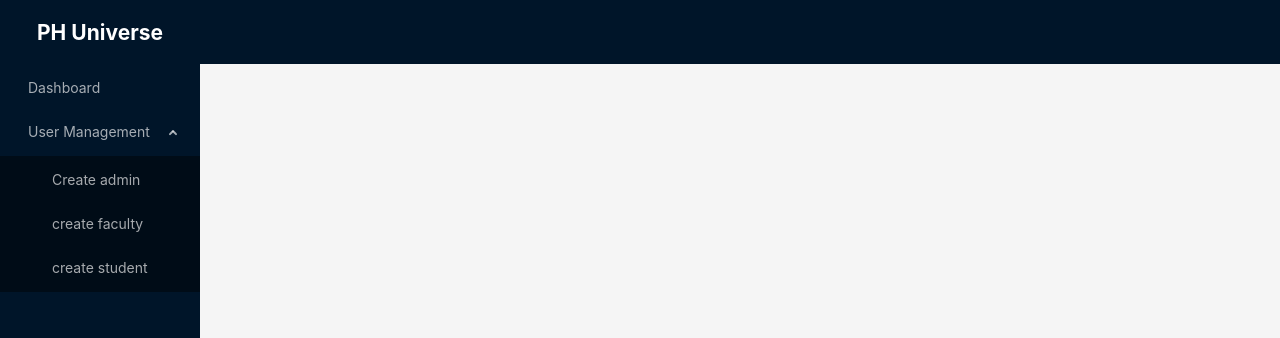
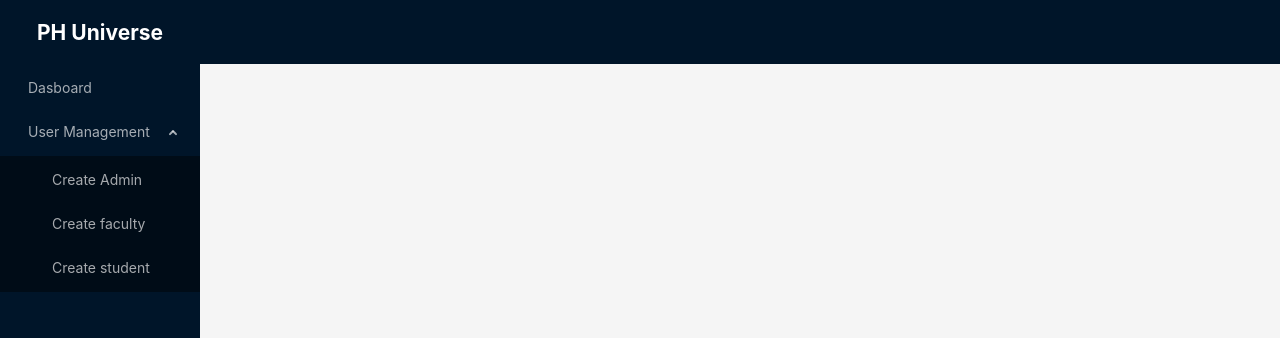
Before and after one commit to Atik074/PH-Univrese-client, a React (Vite) app: page / in a window 1280 px wide. Both pictures are taken after a click on the element "User Management". Shown: the top 338 px of the page. Built offline with nearby package versions, Linux system fonts and the light colour scheme.

Commit message:
sidebar route added dynamically

```diff
--- a/src/components/layout/MainLayout.tsx
+++ b/src/components/layout/MainLayout.tsx
@@ -1,32 +1,33 @@
-import { Layout, Menu, MenuProps } from "antd";
-import { NavLink, Outlet } from "react-router-dom";
+import { Layout, Menu} from "antd";
+import {  Outlet } from "react-router-dom";
+import { adminSidebarItems } from "../../routes/admin.routes";
 const { Header, Content, Footer, Sider } = Layout;
 
-const items: MenuProps["items"] = [
-  {
-    key: "dashboard",
-    label:<NavLink to='/admin/dashboard'>Dashboard</NavLink>,
-  },
-  {
-    key: "User Management",
-    label: "User Management",
-    children: [
-      {
-        key: 'create-admin',
-        label:<NavLink  to='/admin/create-admin'>Create admin</NavLink>,
-      },
-      {
-        key: 'create-faculty',
-        label:<NavLink to='/admin/create-faculty'>create faculty</NavLink>,
-      },
-      {
-        key:'create-student' ,
-        label:<NavLink to='/admin/create-student'>create student</NavLink>
-      }
-    ],
-  }
+// const items: MenuProps["items"] = [
+//   {
+//     key: "dashboard",
+//     label:<NavLink to='/admin/dashboard'>Dashboard</NavLink>,
+//   },
+//   {
+//     key: "User Management",
+//     label: "User Management",
+//     children: [
+//       {
+//         key: 'create-admin',
+//         label:<NavLink  to='/admin/create-admin'>Create admin</NavLink>,
+//       },
+//       {
+//         key: 'create-faculty',
+//         label:<NavLink to='/admin/create-faculty'>create faculty</NavLink>,
+//       },
+//       {
+//         key:'create-student' ,
+//         label:<NavLink to='/admin/create-student'>create student</NavLink>
+//       }
+//     ],
+//   }
 
-];
+// ];
 
 const MainLayout = () => {
   return (
@@ -57,7 +58,7 @@
           theme="dark"
           mode="inline"
           defaultSelectedKeys={["4"]}
-          items={items}
+          items={adminSidebarItems}
         />
       </Sider>
       <Layout>
--- a/src/routes/admin.routes.tsx
+++ b/src/routes/admin.routes.tsx
@@ -1,12 +1,26 @@
+import { ReactNode } from "react";
 import AdminDasboad from "../pages/admin/AdminDasboad";
 import CreateAdmin from "../pages/admin/CreateAdmin";
 import CreateFaculty from "../pages/admin/CreateFaculty";
 import CreateStudent from "../pages/admin/CreateStudent";
+import { NavLink } from "react-router-dom";
 
-export const adminPaths2 = [
+type TRoute = {
+  path:string ,
+  element: ReactNode
+}
+
+type TSidebarItem ={
+  key:string ,
+  label:ReactNode,
+  children?:TSidebarItem[]
+}
+
+
+export const adminPaths= [
   {
     name: 'Dasboard',
-    path:'/admin/dashboard' ,
+    path:'dashboard' ,
     element:<AdminDasboad/>
   },
 
@@ -15,17 +29,17 @@
     children:[
       {
         name:'Create Admin' ,
-        path:'/admin/create-admin' ,
+        path:'create-admin' ,
         element:<CreateAdmin/>
       } ,
       {
         name:'Create faculty' ,
-        path:'/admin/create-faculty' ,
+        path:'create-faculty' ,
         element:<CreateFaculty/>
       },
       {
         name:'Create student' ,
-        path:'/admin/create-student' ,
+        path:'create-student' ,
         element:<CreateStudent/>
       }
     ]
@@ -33,23 +47,78 @@
   }
 ];
 
-export const adminPaths = [
-  {
-    path: "dashboard",
-    element: <AdminDasboad />,
-  },
+// export const adminPaths = [
+//   {
+//     path: "dashboard",
+//     element: <AdminDasboad />,
+//   },
 
-  {
-    path: "create-admin",
-    element: <CreateAdmin />,
-  },
-  {
-    path: "create-faculty",
-    element: <CreateFaculty />,
+//   {
+//     path: "create-admin",
+//     element: <CreateAdmin />,
+//   },
+//   {
+//     path: "create-faculty",
+//     element: <CreateFaculty />,
 
-  },
-  {
-    path: "create-student",
-    element: <CreateStudent />,
-  },
-];
+//   },
+//   {
+//     path: "create-student",
+//     element: <CreateStudent />,
+//   },
+// ];
+
+////////////
+
+export const adminSidebarItems = adminPaths.reduce((acc:TSidebarItem[] ,item)=>{
+
+  if(item.path && item.element){
+    acc.push({
+      key: item.name,
+      label:<NavLink to={`/admin/${item.path}`}>{item.name}</NavLink>
+    })
+
+  }
+
+  if(item.children){
+      acc.push({
+         key:item.name ,
+         label:item.name ,
+         children: item.children.map((child)=>({
+          key:child.name ,
+          label:<NavLink to={`/admin/${child.path}`}>{child.name}</NavLink>
+         }))
+
+      })
+
+  }
+
+    return acc ;
+
+} , [])
+
+ console.log(JSON.stringify(adminSidebarItems))
+/////////
+
+export const adminRoutes = adminPaths.reduce((acc:TRoute[] ,item)=>{
+
+  if(item.path && item.element){
+    acc.push({
+      path: item.path ,
+      element: item.element
+    })
+
+  }
+
+  if(item.children){
+        item.children.forEach((child)=>{
+          acc.push({
+            path:child.path ,
+            element:child.element
+          })
+        })
+  }
+
+    return acc ;
+
+} , [])
```
Also changed, not shown: src/routes/Test.js (+26 -6 lines), src/routes/routes.tsx (+4 -4 lines).
